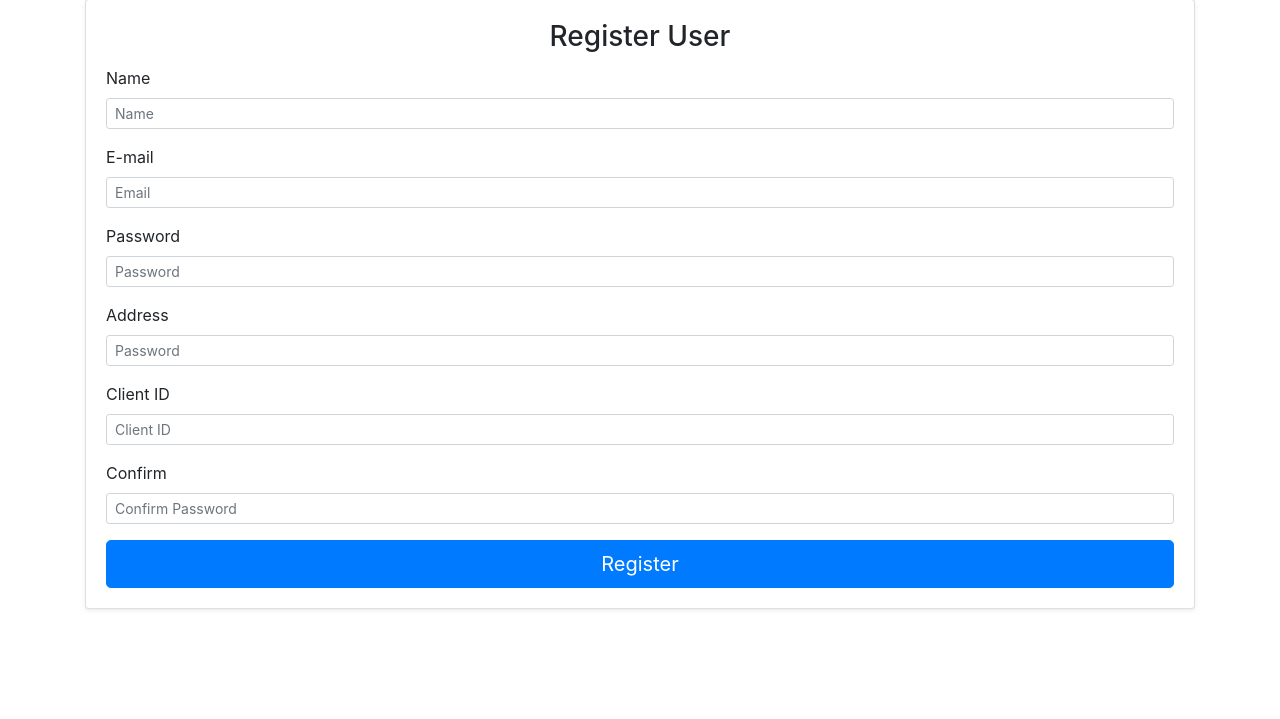
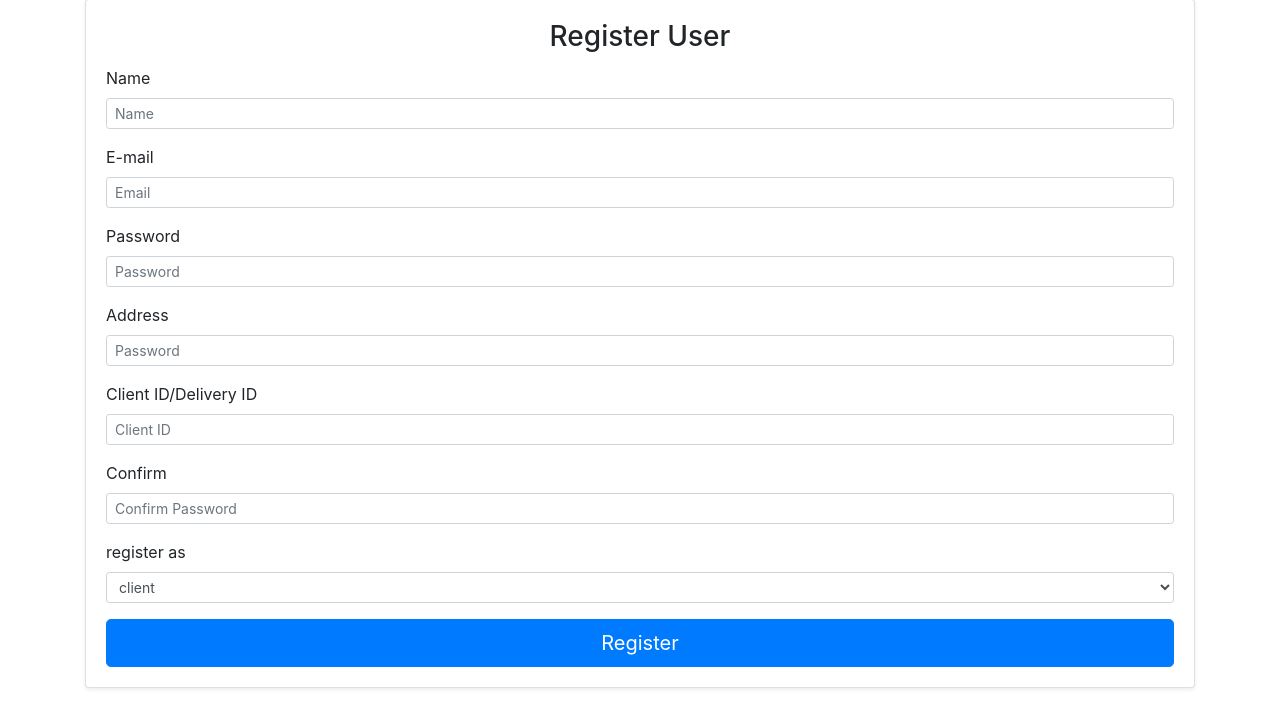
Before and after one commit to BayronJDv/proyectobases, a Flask app: page /register in a window 1280 px wide. Shown: the part 81-800 px from the top of the page. Run offline with Flask 3, Linux system fonts and the light colour scheme; parts of the project's set-up code (start-up, migrations or seed data) failed here and were passed over; some libraries are stand-ins or nearby versions.

Commit message:
implementado el registro de emnsajeros

```diff
--- a/app/auth/forms.py
+++ b/app/auth/forms.py
@@ -1,7 +1,7 @@
 
 from flask import Flask
 from flask_wtf import FlaskForm
-from wtforms import StringField, SubmitField, PasswordField, BooleanField
+from wtforms import StringField, SubmitField, PasswordField, BooleanField, SelectField
 from wtforms.validators import DataRequired, Length, Email, EqualTo, ValidationError
 from app.auth.models import User
 
@@ -13,12 +13,15 @@ def email_exists(form, field):
 
 # used to register a user
 class RegistrationForm(FlaskForm):
+    choices = [('client', 'client'),
+               ('delivery', 'delivery')]
     name = StringField("Name", validators=[DataRequired(), Length(4,16, message="Between 4 to 16 characters")])
     email = StringField("E-mail", validators=[DataRequired(), Email(), email_exists])
     password = PasswordField("Password", validators=[DataRequired(), EqualTo("confirm", message="Password must match!!!")])
     address = StringField("Address", validators=[DataRequired()])
-    clientid = StringField("Client ID", validators=[DataRequired()])
+    clientid = StringField("Client ID/Delivery ID", validators=[DataRequired()])
     confirm = PasswordField("Confirm", validators=[DataRequired()])
+    type = SelectField("register as", choices = choices, validators=[DataRequired()])
     submit = SubmitField("Register")
 
 # used to log in
--- a/app/auth/routes.py
+++ b/app/auth/routes.py
@@ -12,12 +12,23 @@ def register_user():
         return redirect(url_for("authentication.homepage"))
     form = RegistrationForm()
     if form.validate_on_submit():
-        User.create_user(
+        tipo = form.type.data
+        if tipo == "client":
+            User.create_user(
+                user=form.name.data,
+                email=form.email.data,
+                password=form.password.data,
+                address=form.address.data,
+                clientid=form.clientid.data
+            )
+            flash("Registration Done...")
+            return redirect(url_for("authentication.log_in_user"))
+        Userm.create_userm(
             user=form.name.data,
             email=form.email.data,
             password=form.password.data,
             address=form.address.data,
-            clientid=form.clientid.data
+            deliveryid=form.clientid.data
         )
         flash("Registration Done...")
         return redirect(url_for("authentication.log_in_user"))
--- a/app/auth/templates/registration.html
+++ b/app/auth/templates/registration.html
@@ -54,6 +54,13 @@
                         <span class="text-danger">{{ error }}</span>
                     {% endfor %}
                 </div>
+                <div class="form-group">
+                    {{ form.type.label(class="form-control-label") }}
+                    {{ form.type(class="form-control form-control-sm") }}
+                    {% for error in form.type.errors %}
+                        <span class="text-danger">{{ error }}</span>
+                    {% endfor %}
+                </div>
 
                 <button type="submit" class="btn btn-lg btn-primary btn-block">Register</button>
             </form>
```
Also changed, not shown: app/auth/models.py (+24 -1 lines).
